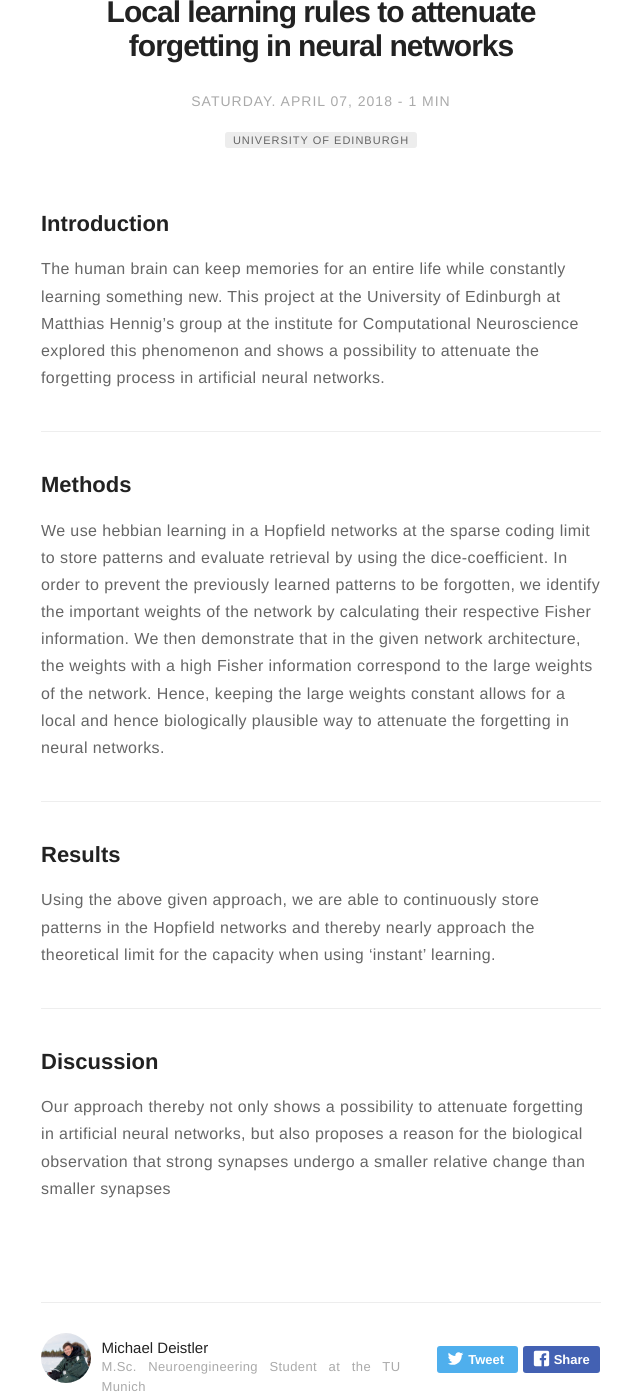
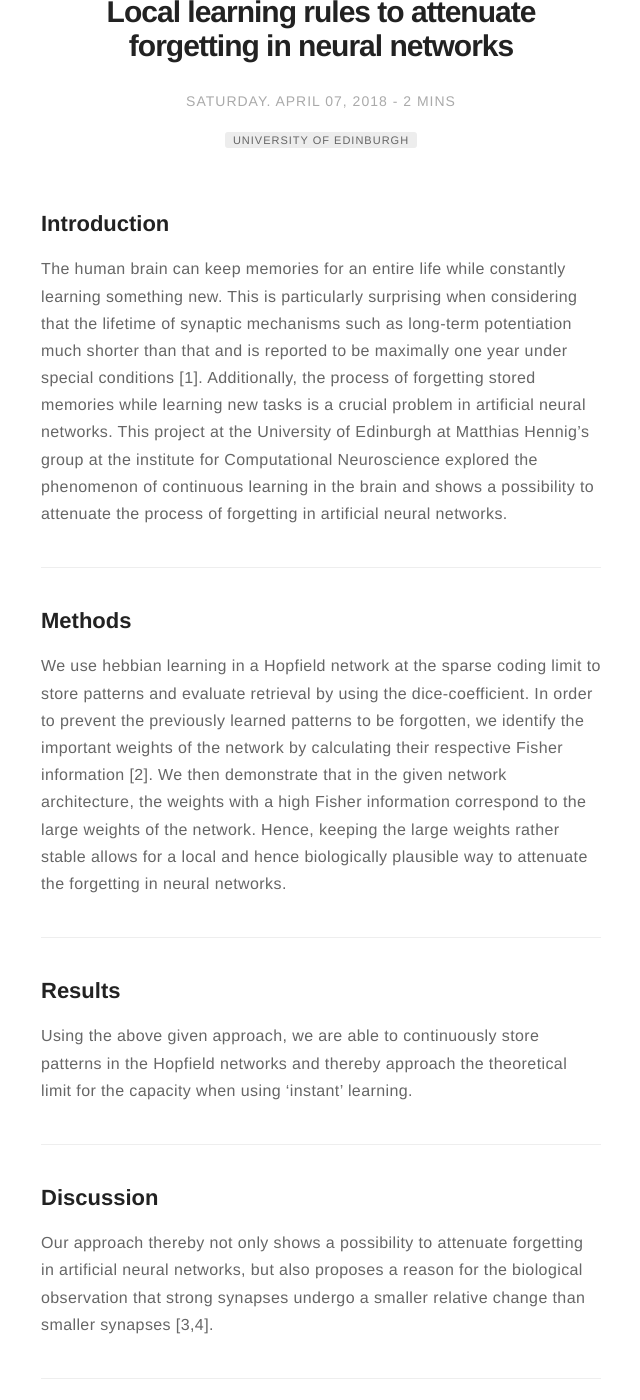
Before and after one commit to michaeldeistler/michaeldeistler.github.io, a Jekyll site: the page built from _posts/2018-04-07-local-learning-rules.markdown, in a window 1280 px wide and 1400 px high, scrolled down 390 px. Shown: the whole window, without its empty margins (319-959 px from the left). Built offline with Jekyll 4.4.1, drawn with Linux system fonts in a browser that asks for light colours; comment, search, counter and statistics services are not loaded; some of the changed text lies outside the part shown.

```diff
--- a/_config.yml
+++ b/_config.yml
@@ -49,7 +49,7 @@ github: michaeldeistler
 # medium: medium
 # vimeo: myvimeo
 # lanyrd: mylanyrd
-email: michael.deistler95@gmail.com
+email: michael.deistler@tum.de
 
 authors:
     michaeldeistler:
--- a/_posts/2018-04-07-local-learning-rules.markdown
+++ b/_posts/2018-04-07-local-learning-rules.markdown
@@ -15,22 +15,31 @@ externalLink: false
 
 ## Introduction
 
-The human brain can keep memories for an entire life while constantly learning something new. This project at the University of Edinburgh at Matthias Hennig's group at the institute for Computational Neuroscience explored this phenomenon and shows a possibility to attenuate the forgetting process in artificial neural networks.
+The human brain can keep memories for an entire life while constantly learning something new. This is particularly surprising when considering that the lifetime of synaptic mechanisms such as long-term potentiation much shorter than that and is reported to be maximally one year under special conditions [1]. Additionally, the process of forgetting stored memories while learning new tasks is a crucial problem in artificial neural networks. This project at the University of Edinburgh at Matthias Hennig's group at the institute for Computational Neuroscience explored the phenomenon of continuous learning in the brain and shows a possibility to attenuate the process of forgetting in artificial neural networks.
 
 ---
 
 ## Methods
 
-We use hebbian learning in a Hopfield networks at the sparse coding limit to store patterns and evaluate retrieval by using the dice-coefficient. In order to prevent the previously learned patterns to be forgotten, we identify the important weights of the network by calculating their respective Fisher information. We then demonstrate that in the given network architecture, the weights with a high Fisher information correspond to the large weights of the network. Hence, keeping the large weights constant allows for a local and hence biologically plausible way to attenuate the forgetting in neural networks.
+We use hebbian learning in a Hopfield network at the sparse coding limit to store patterns and evaluate retrieval by using the dice-coefficient. In order to prevent the previously learned patterns to be forgotten, we identify the important weights of the network by calculating their respective Fisher information [2]. We then demonstrate that in the given network architecture, the weights with a high Fisher information correspond to the large weights of the network. Hence, keeping the large weights rather stable allows for a local and hence biologically plausible way to attenuate the forgetting in neural networks.
 
 ---
 
 ## Results
 
-Using the above given approach, we are able to continuously store patterns in the Hopfield networks and thereby nearly approach the theoretical limit for the capacity when using 'instant' learning.
+Using the above given approach, we are able to continuously store patterns in the Hopfield networks and thereby approach the theoretical limit for the capacity when using 'instant' learning.
 
 ---
 
 ## Discussion
 
-Our approach thereby not only shows a possibility to attenuate forgetting in artificial neural networks, but also proposes a reason for the biological observation that strong synapses undergo a smaller relative change than smaller synapses
+Our approach thereby not only shows a possibility to attenuate forgetting in artificial neural networks, but also proposes a reason for the biological observation that strong synapses undergo a smaller relative change than smaller synapses [3,4].
+
+---
+
+## References
+[1] Abraham WC, Logan B, Greenwood JM, Dragunow M (2002) Induction
+and experience-dependent consolidation of stable long-term potentia- tion lasting months in the hippocampus. J Neurosci 22:9626–9634. Medline
+[2] Kirkpatrick, J., Pascanu, R., Rabinowitz, N., Veness, J., Desjardins, G., Rusu, A. A., Milan, K., Quan, J., Ramalho, T., Grabska-Barwinska, A., Hassabis, D., Clopath, C., Kumaran, D., and Hadsell, R. (2017). Overcoming catastrophic forgetting in neural networks. PNAS, 114(13):3521– 3526.
+[3] A. J. G. D. Holtmaat, J. T. Trachtenberg, L. Wilbrecht, G. M. Shepherd, X. Zhang, G. W. Kno, and K. Svoboda. Transient and persistent dendritic spines in the neocortex in vivo. Neuron, 45(2):279–91, jan 2005.
+[4] Y. Loewenstein, U. Yanover, and S. Rumpel. Predicting the Dynamics of Network Connectivity in the Neocortex. Journal of Neuroscience, 35(36):12535–12544, 2015.
```
Also changed, not shown: 1 other file.
